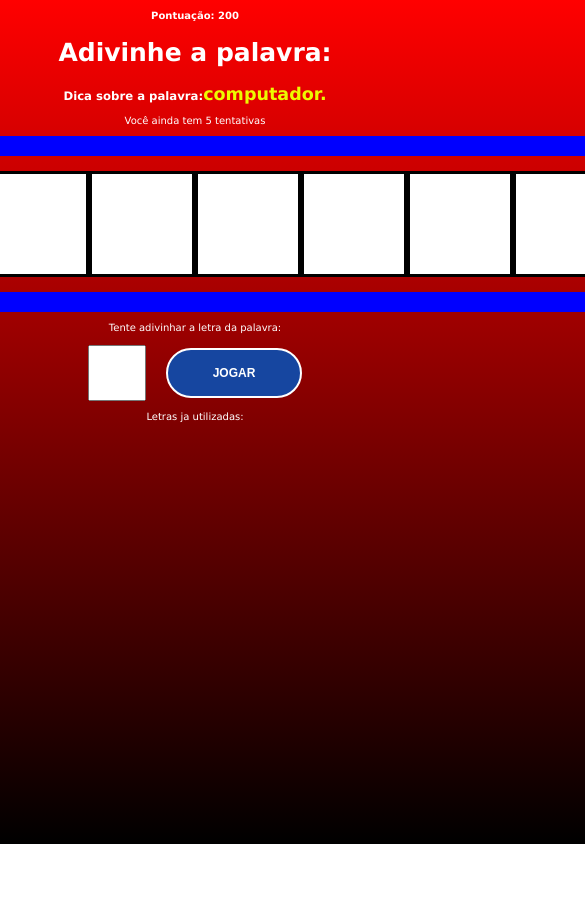
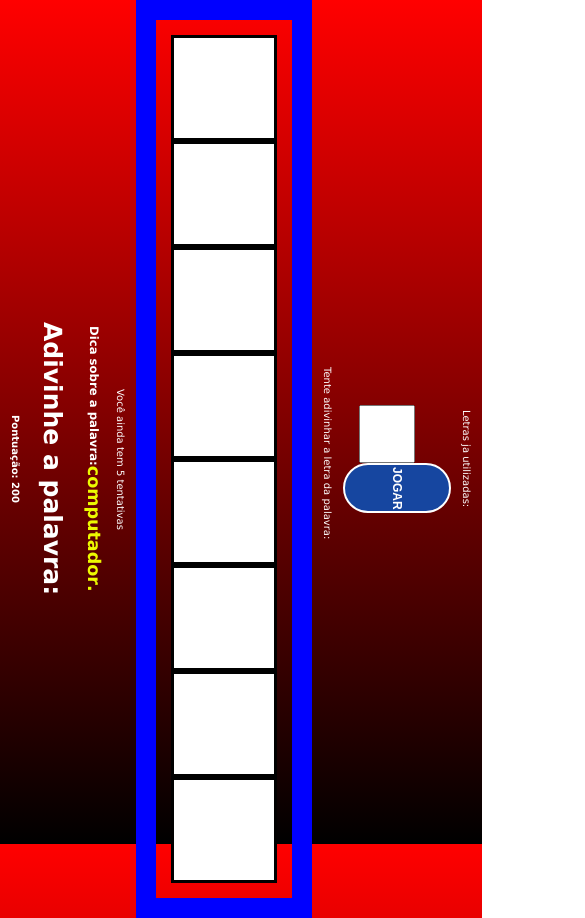
Before and after one commit to brunomarques97/Secret-Word, a React (Create React App) app: page / in a window 390 px wide. Shown: the top 918 px of the page, 585 px wide, since content can reach past the window. Before the commit the page ends 844 px from the top, so only its background shows below. Built offline with nearby package versions, Linux system fonts and the light colour scheme.

Commit message:
Teste para mobile

```diff
--- a/src/App.css
+++ b/src/App.css
@@ -6,7 +6,7 @@
 }
 @media (max-width: 480px) {
     .App{
-        writing-mode: horizontal-tb;
+        writing-mode: vertical-lr;
         font-size: 10px;
     }
 }
```
